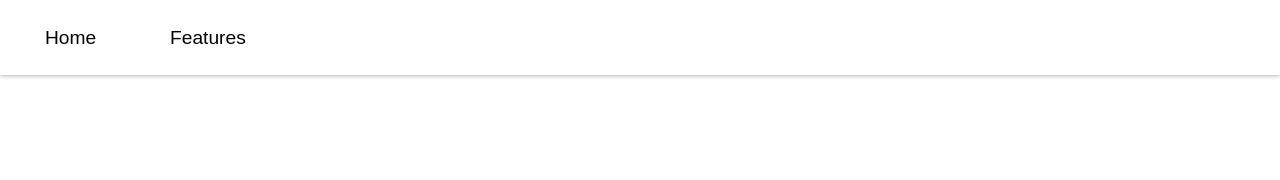
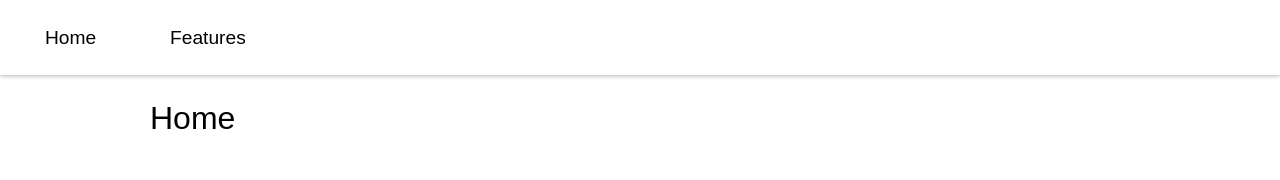
Before and after one commit to DemRossi/webtech3-AiWebsite, a plain HTML site: page website/index.html in a window 1280 px wide. Shown: the top 180 px of the page. Drawn offline with Linux system fonts and the light colour scheme.

Commit message:
added titles in pages

```diff
--- a/website/css/style.css
+++ b/website/css/style.css
@@ -38,6 +38,12 @@ header{
     font-size: 1.4em;
     transition: all 0.4s;
 }
+.ptext{
+    position: absolute;
+    top: 100px;
+    left: 150px;
+    font-size: 2em;
+}
 .afbeelding1{
     width: 100%;
     height: 100%;
--- a/website/index.html
+++ b/website/index.html
@@ -18,6 +18,9 @@
     </header>
         <div class="afbeelding1">
                 <div class="ptext">
+                        <span class="title">
+                                Home
+                            </span>
                 </div>
             </div>
             <section class="section section-light">
```
Also changed, not shown: website/feature.html (+3 -0 lines).
